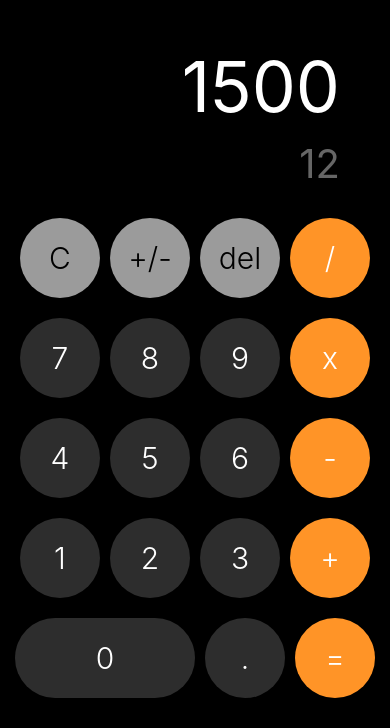
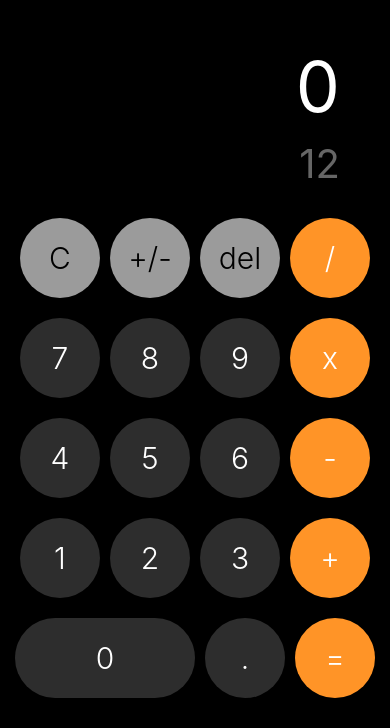
Before and after one commit to JerlibGnzlz/calculadoraRN, a React Native app: screen / in a window 390 px wide. Shown: the part 116-844 px from the top of the page. Built offline with nearby package versions, Linux system fonts and the light colour scheme.

Commit message:
validaciones

```diff
--- /dev/null
+++ b/src/presentation/hooks/useCalculadora.tsx
@@ -0,0 +1,36 @@
+import { useState } from 'react';
+
+const useCalculadora = () => {
+
+    const [numero, setNumero] = useState('0');
+
+    const buildNumber = (numeroString: string) => {
+
+        // PUNTO DECIMAL
+        if (numero.includes('.') && numeroString === '.') return;
+
+        if (numero.startsWith('.') || numero.startsWith('-0')) {
+
+            if (numeroString === '.') {
+                return setNumero(numero + numeroString);
+            }
+        }
+
+
+        setNumero(numero + numeroString);
+    };
+
+    return {
+
+        // Propiedades
+        numero,
+
+
+
+        // Metodos
+        buildNumber,
+
+    }
+};
+
+export default useCalculadora;
--- a/src/presentation/screens/calculatorScreen.tsx
+++ b/src/presentation/screens/calculatorScreen.tsx
@@ -4,13 +4,18 @@ import React from 'react';
 import { Text, View } from 'react-native';
 import { colors, styles } from '../../config/themes/app-themes';
 import CalBotones from '../components/CalBotones';
+import useCalculadora from '../hooks/useCalculadora';
 
 export const CalculatorScreen = () => {
+
+    const { numero, buildNumber } = useCalculadora();
+
+
     return (
         <View style={styles.containerCalculadora}  >
 
             <View style={{ paddingHorizontal: 30, paddingVertical: 20 }}>
-                <Text style={styles.mainResult} >1500</Text>
+                <Text style={styles.mainResult} >{numero}</Text>
                 <Text style={styles.subResult}>12</Text>
             </View>
 
@@ -22,29 +27,29 @@ export const CalculatorScreen = () => {
             </View>
 
             <View style={styles.row}>
-                <CalBotones onPress={() => console.log('7')} label="7" color={colors.darkGray} />
-                <CalBotones onPress={() => console.log('8')} label="8" color={colors.darkGray} />
-                <CalBotones onPress={() => console.log('9')} label="9" color={colors.darkGray} />
+                <CalBotones onPress={() => buildNumber('7')} label="7" color={colors.darkGray} />
+                <CalBotones onPress={() => buildNumber('8')} label="8" color={colors.darkGray} />
+                <CalBotones onPress={() => buildNumber('9')} label="9" color={colors.darkGray} />
                 <CalBotones onPress={() => console.log('x')} label="x" color={colors.orange} />
             </View>
 
             <View style={styles.row}>
-                <CalBotones onPress={() => console.log('4')} label="4" color={colors.darkGray} />
-                <CalBotones onPress={() => console.log('5')} label="5" color={colors.darkGray} />
-                <CalBotones onPress={() => console.log('6')} label="6" color={colors.darkGray} />
+                <CalBotones onPress={() => buildNumber('4')} label="4" color={colors.darkGray} />
+                <CalBotones onPress={() => buildNumber('5')} label="5" color={colors.darkGray} />
+                <CalBotones onPress={() => buildNumber('6')} label="6" color={colors.darkGray} />
                 <CalBotones onPress={() => console.log('-')} label="-" color={colors.orange} />
             </View>
 
             <View style={styles.row}>
-                <CalBotones onPress={() => console.log('1')} label="1" color={colors.darkGray} />
-                <CalBotones onPress={() => console.log('2')} label="2" color={colors.darkGray} />
-                <CalBotones onPress={() => console.log('3')} label="3" color={colors.darkGray} />
+                <CalBotones onPress={() => buildNumber('1')} label="1" color={colors.darkGray} />
+                <CalBotones onPress={() => buildNumber('2')} label="2" color={colors.darkGray} />
+                <CalBotones onPress={() => buildNumber('3')} label="3" color={colors.darkGray} />
                 <CalBotones onPress={() => console.log('+')} label="+" color={colors.orange} />
             </View>
 
             <View style={styles.row}>
-                <CalBotones onPress={() => console.log('0')} label="0" color={colors.darkGray} anchoZero />
-                <CalBotones onPress={() => console.log('.')} label="." color={colors.darkGray} />
+                <CalBotones onPress={() => buildNumber('0')} label="0" color={colors.darkGray} anchoZero />
+                <CalBotones onPress={() => buildNumber('.')} label="." color={colors.darkGray} />
                 <CalBotones onPress={() => console.log('=')} label="=" color={colors.orange} />
             </View>
 
```
